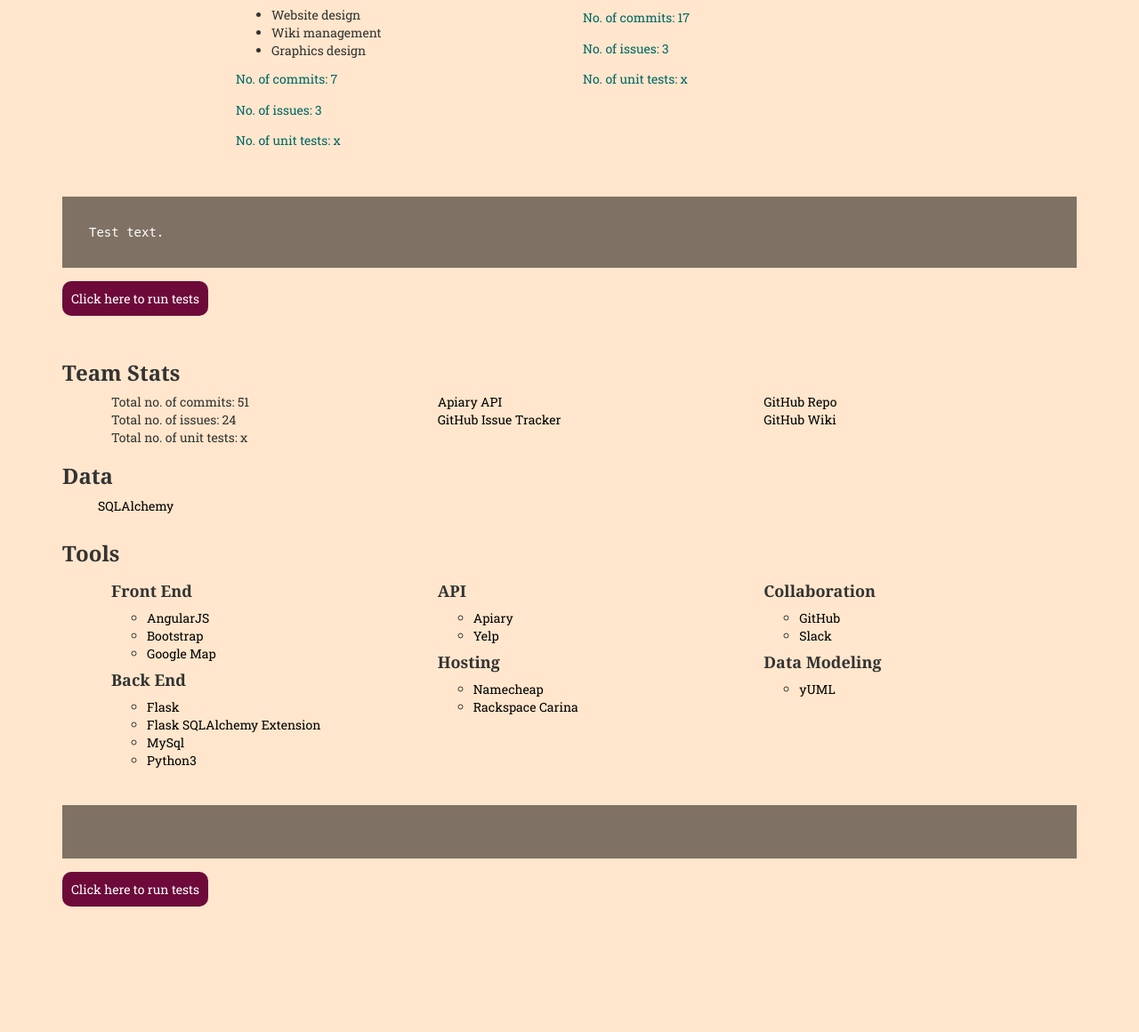
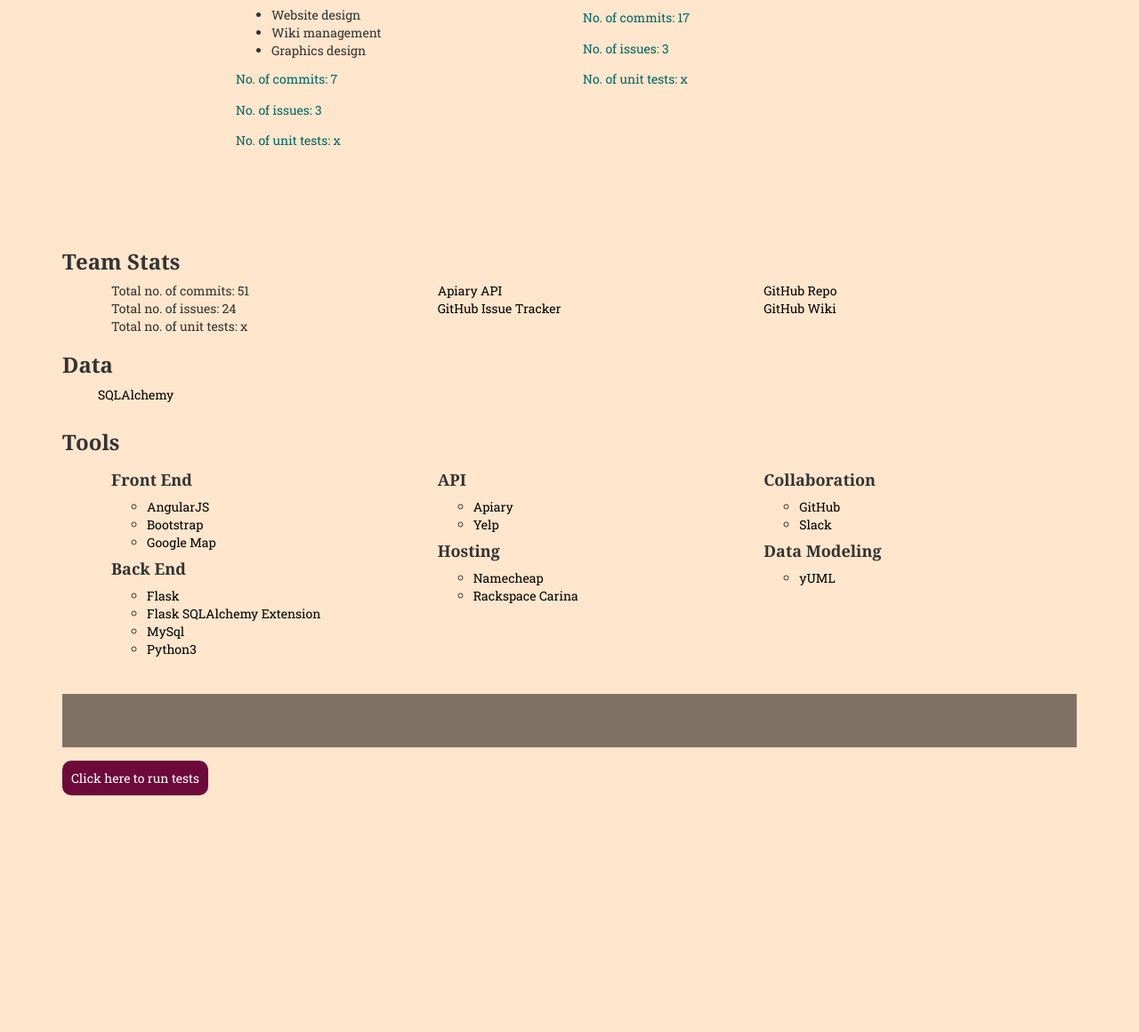
Before and after one commit to brockuniera/cs373-idb, a Flask app: page /about in a window 1280 px wide. Shown: the part 1671-2831 px from the top of the page at 89% size. After the commit the page ends 2565 px from the top, so only its background shows below. Run offline with Flask 2, Linux system fonts and the light colour scheme; some libraries are stand-ins or nearby versions; some web fonts are replaced.

Commit message:
Got rid of the extra console window

```diff
--- a/app/templates/about.html
+++ b/app/templates/about.html
@@ -122,16 +122,6 @@
             </div>
           </div>
         </div>
-      <div>
-        <div class="console-back">
-          Test text.
-        </div>
-        <div class="intro-link-outer">
-          <a class="intro-link" >
-            Click here to run tests
-          </a>
-        </div>
-      </div>
 
       <br></br>
 
```
